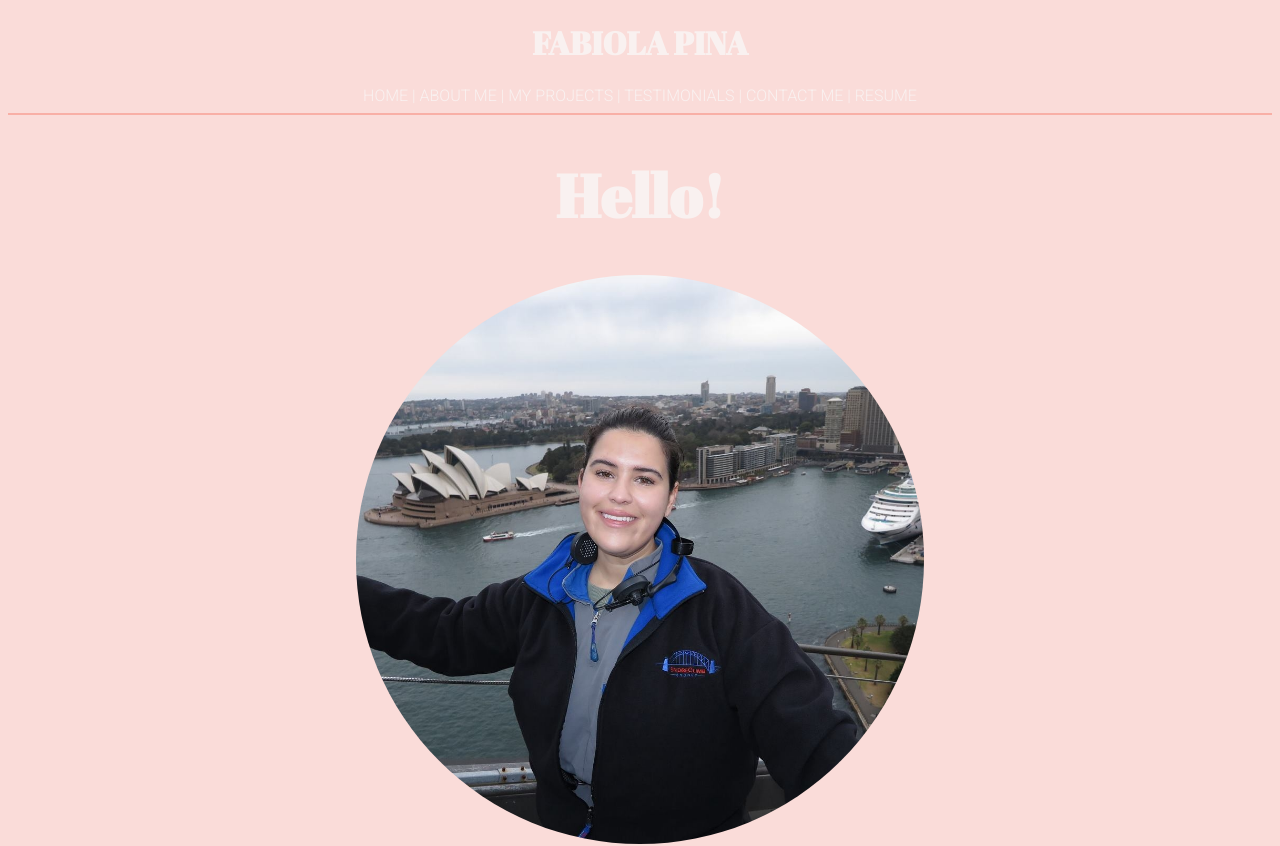
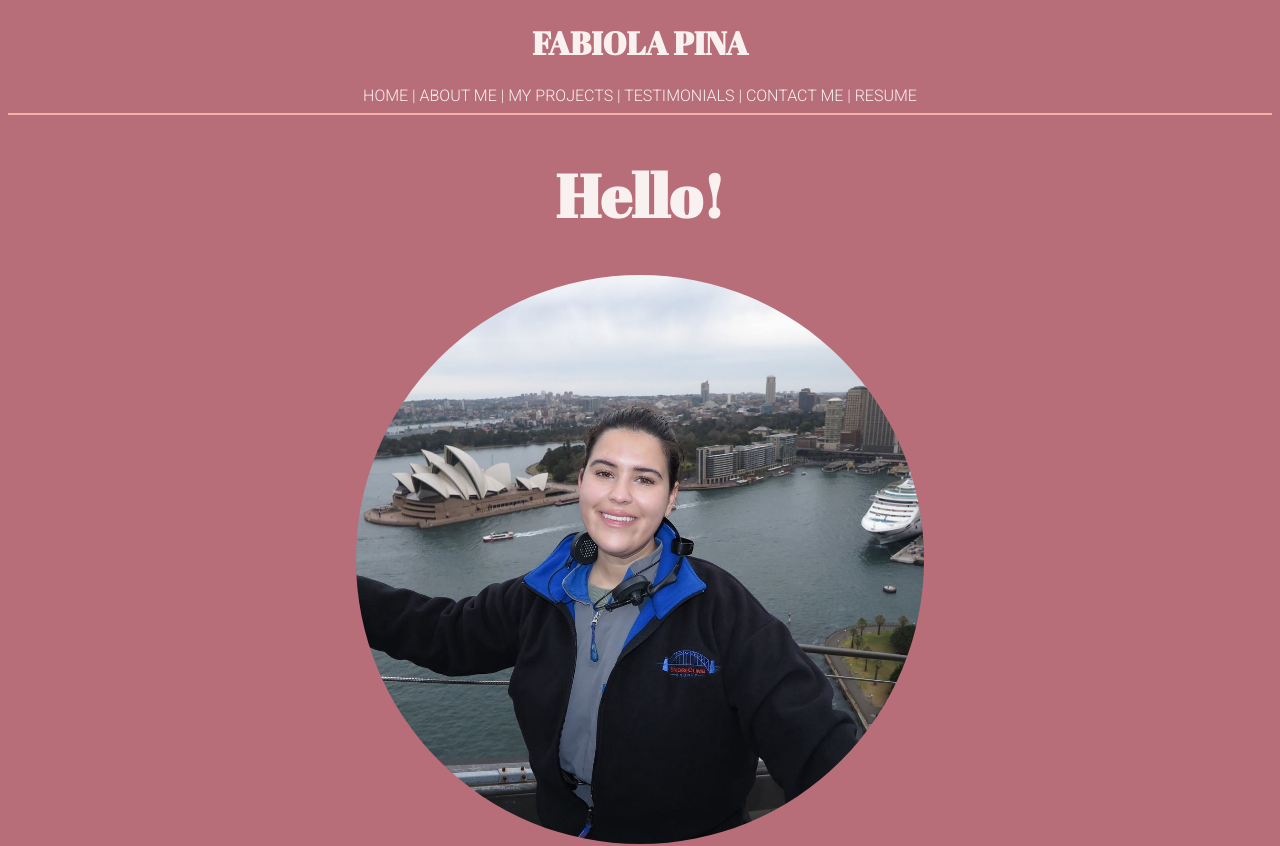
Before and after one commit to fabiolamariapina/portfolio-website, a React (Create React App) app in the folder portfolio/: page / in a window 1280 px wide. Shown: the top 846 px of the page. Built offline with nearby package versions, Linux system fonts and the light colour scheme.

Commit message:
changed background color to darker rose gold so that text would be easier to read

```diff
--- a/portfolio/src/index.css
+++ b/portfolio/src/index.css
@@ -6,7 +6,7 @@
 @import url("https://fonts.googleapis.com/css2?family=Abril+Fatface&display=swap");
 
 body {
-  background-color: #fadcd9;
+  background-color: #b76e79;
   color: #f9f1f0;
   font-family: "Roboto", sans-serif;
   font-weight: 300;
```
